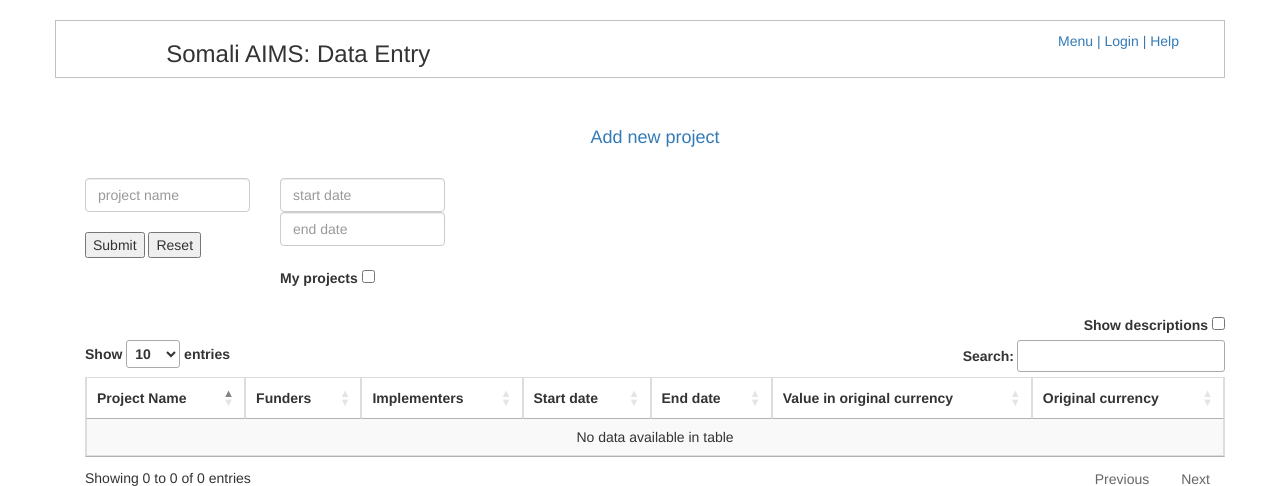
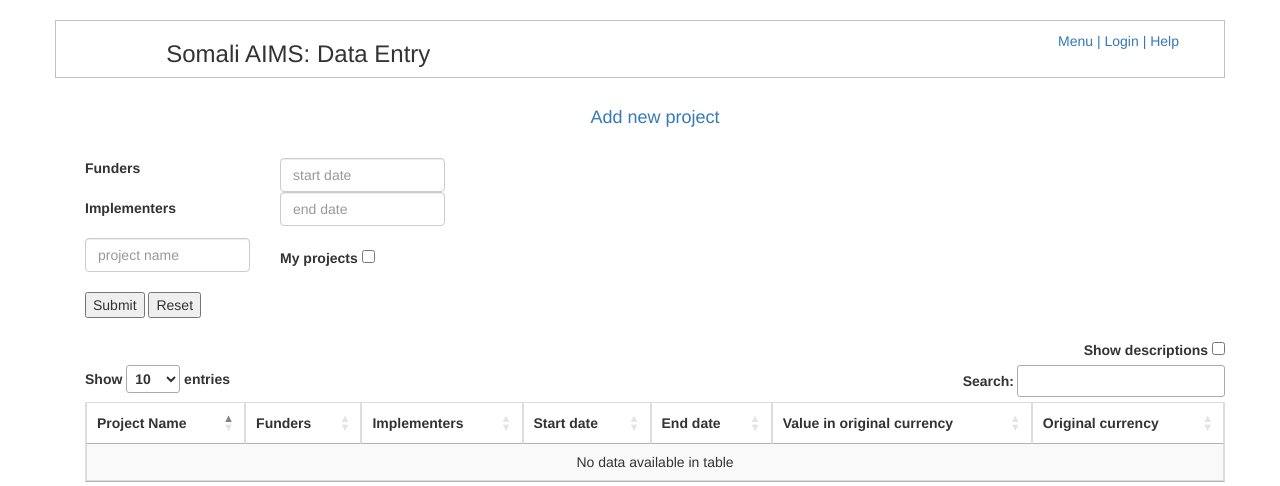
Before and after one commit to matmaxgeds/somaliaims-demo, a Django app: template templates/data_entry/index.html in a window 1280 px wide. Shown: the top 486 px of the page. Run offline with Django 3.2, Linux system fonts and the light colour scheme; the template is opened without the code that fills it, so the values that code supplies are empty; parts of the project's set-up code (start-up, migrations or seed data) failed here and were passed over; some libraries are stand-ins or nearby versions.

Commit message:
Adding funder and implementer filters to project admin dashboard

```diff
--- a/templates/data_entry/index.html
+++ b/templates/data_entry/index.html
@@ -7,7 +7,7 @@
 {% block content %}
 <div class="container">
 
-    <div class="row" style="padding-top: 40px;"></div>
+    <div class="row" style="padding-top: 20px;"></div>
     <div id="row">
         <div class="col-md-12">
             <div class="row">
@@ -25,6 +25,15 @@
     <div>
         <div class="col-md-2">
             <form action="" method="get">
+                <label for="funders__icontains">Funders</label>
+                <div class="form-group">
+
+                    {{ filtered.form.funders__icontains }}
+                </div>
+                <label for="implementers__icontains">Implementers</label>
+                <div class="form-group">
+                    {{ filtered.form.implementers__icontains }}
+                </div>
                 <input class="form-control" id="id_name__icontains" name="name__icontains" type="text" placeholder="project name">
                 <br>
                 <div class="btns">
@@ -117,4 +126,27 @@
 
         });
     </script>
+ <script>
+        $(document).ready(function() {
+            $('option', $('#id_funders__icontains')).each(function (element) {
+                    $(this).removeAttr('selected').prop('selected', false);
+                });
+                $('option', $('#id_implementers__icontains')).each(function (element) {
+                    $(this).removeAttr('selected').prop('selected', false);
+                });
+                $('#id_funders__icontains').multiselect('refresh');
+                $('#id_implementers__icontains').multiselect('refresh');
+            $('#reset').on('click', function () {
+                $('option', $('#id_funders__icontains')).each(function (element) {
+                    $(this).removeAttr('selected').prop('selected', false);
+                });
+                $('option', $('#id_implementers__icontains')).each(function (element) {
+                    $(this).removeAttr('selected').prop('selected', false);
+                });
+                $('#id_funders__icontains').multiselect('refresh');
+                $('#id_implementers__icontains').multiselect('refresh');
+            });
+
+        });
+    </script>
 {% endblock %}
```
